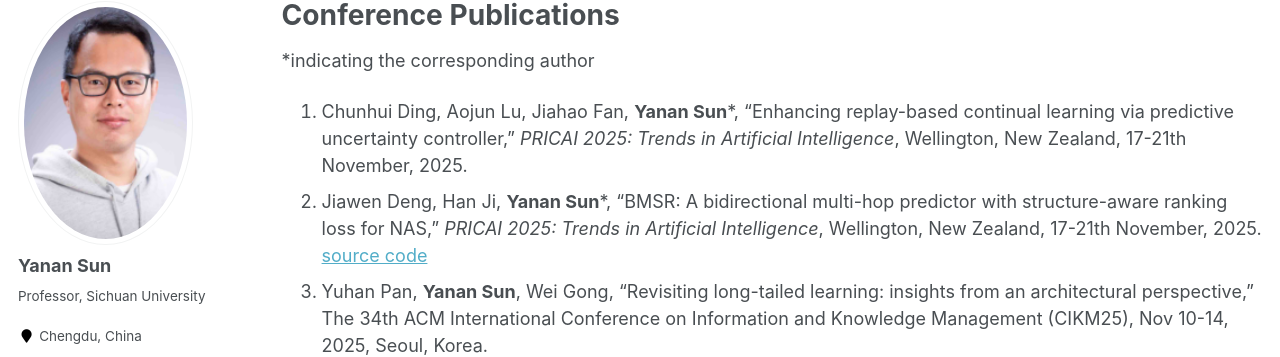
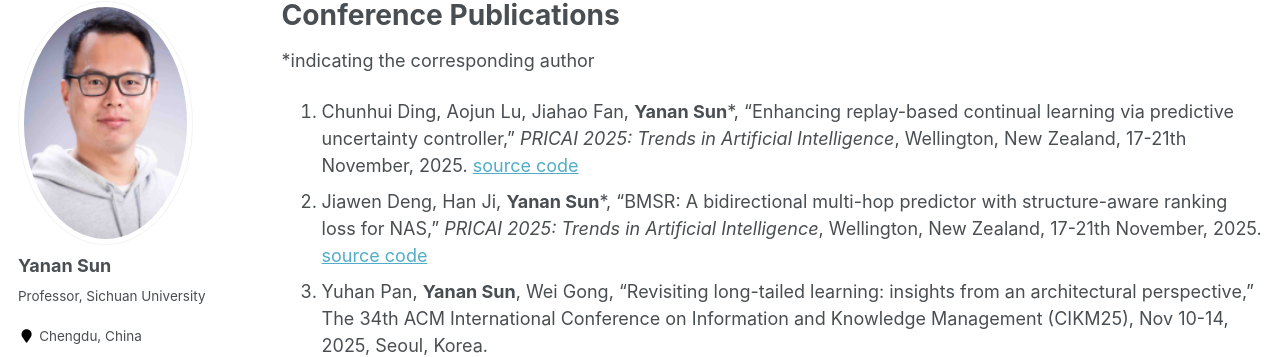
Before and after one commit to yn-sun/yn-sun.github.io, a Jekyll site: the page built from _pages/publications-c.md, in a window 1280 px wide and 900 px high. Shown: the part 117-474 px from the top of the window. Built offline with Jekyll 4.4.1, drawn with Linux system fonts in a browser that asks for light colours; comment, search, counter and statistics services are not loaded.

Commit message:
Update publications-c.md

```diff
--- a/_pages/publications-c.md
+++ b/_pages/publications-c.md
@@ -6,7 +6,7 @@ author_profile: true
 ---
 *indicating the corresponding author
 
-1. Chunhui Ding, Aojun Lu, Jiahao Fan, **Yanan Sun***, "Enhancing replay-based continual learning via predictive uncertainty controller," <i>PRICAI 2025: Trends in Artificial Intelligence</i>, Wellington, New Zealand, 17-21th November, 2025.
+1. Chunhui Ding, Aojun Lu, Jiahao Fan, **Yanan Sun***, "Enhancing replay-based continual learning via predictive uncertainty controller," <i>PRICAI 2025: Trends in Artificial Intelligence</i>, Wellington, New Zealand, 17-21th November, 2025. [source code](https://github.com/scudch9/PUC)
 2. Jiawen Deng, Han Ji, **Yanan Sun***, "BMSR: A bidirectional multi-hop predictor with structure-aware ranking loss for NAS," <i>PRICAI 2025: Trends in Artificial Intelligence</i>, Wellington, New Zealand, 17-21th November, 2025. [source code](https://github.com/Thorn-222/BMSR)
 3. Yuhan Pan, **Yanan Sun**, Wei Gong, "Revisiting long-tailed learning: insights from an architectural perspective," The 34th ACM International Conference on Information and Knowledge Management (CIKM25), Nov 10-14, 2025, Seoul, Korea.
 4. Han Ji, Yuqi Feng, Jiahao Fan, **Yanan Sun***, "Loss functions for predictor-based neural architecture search," International Conference on Computer Vision 2025 (ICCV25), Oct 19-23, 2025, Hawai'i, USA.
```
